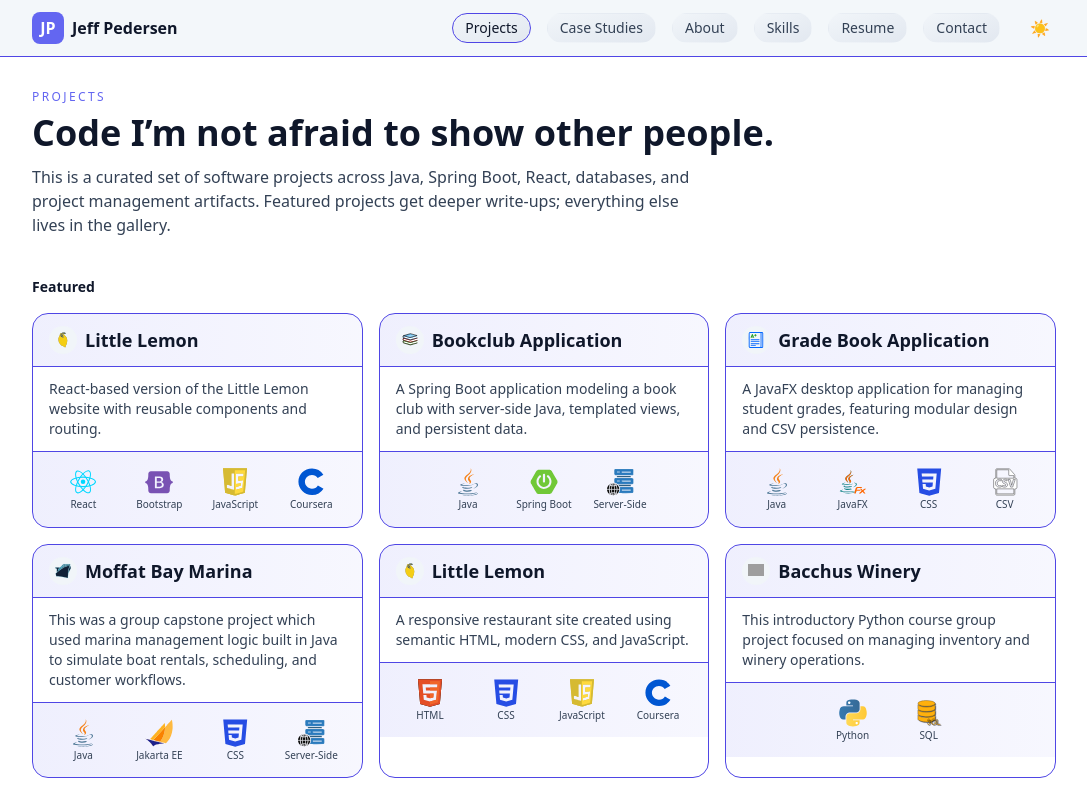
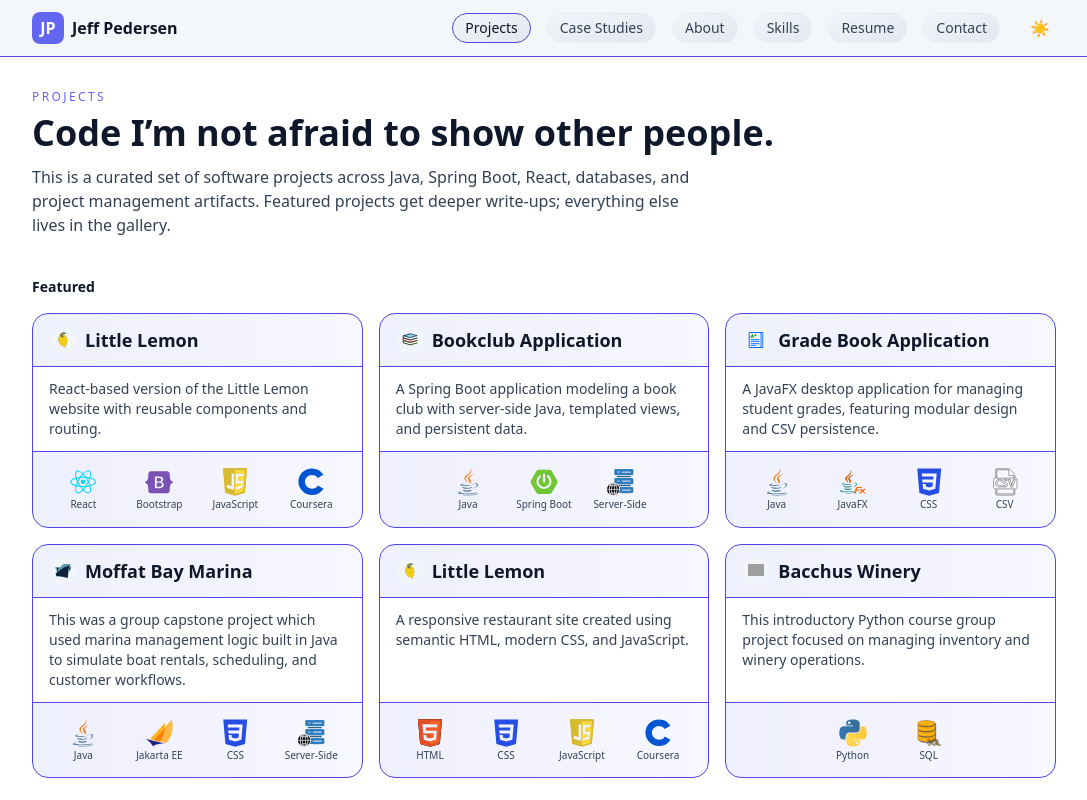
Before and after one commit to J-Pedersen/dev-portfolio, a React (Vite) app: page /projects in a window 1280 px wide. Shown: the top 800 px of the page, without its empty margins (96-1183 px from the left). Built offline with nearby package versions, Linux system fonts and the light colour scheme; grey boxes are pictures that could not be loaded; the HTML template or start-up script is replaced by a standard one.

Commit message:
card sizing update

```diff
--- a/src/components/ui/CardBody.jsx
+++ b/src/components/ui/CardBody.jsx
@@ -1,6 +1,6 @@
 const CardBody = ({ children }) => {
   return (
-    <div className="px-4 py-3">
+    <div className="px-4 py-3 flex-1">
       {children}
     </div>
   );
```
